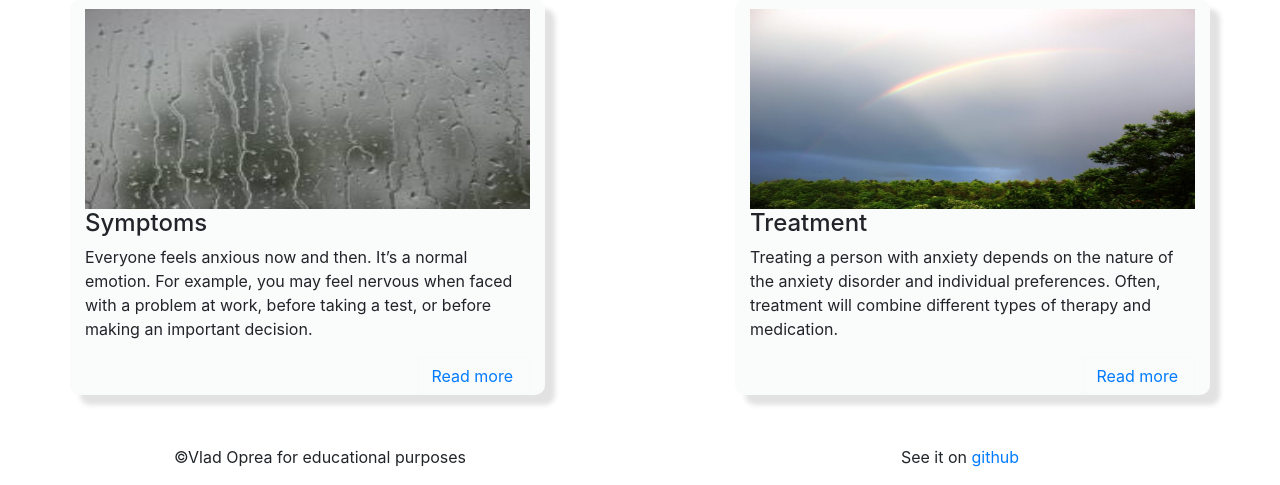
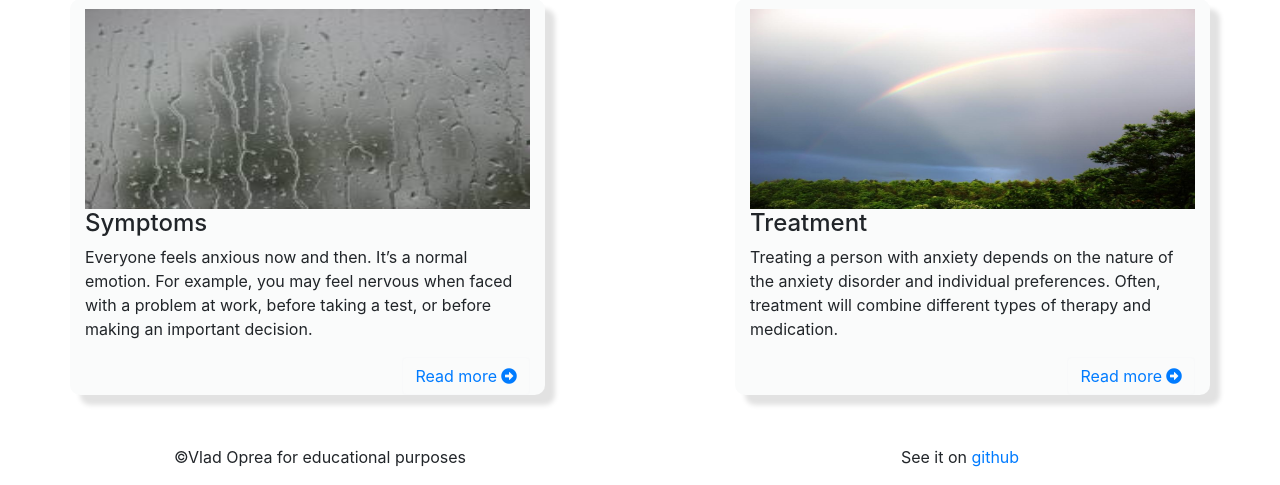
Before and after one commit to vladoprea/anxiety-treatment, a Flask app: page / in a window 1280 px wide. Shown: the part 735-1220 px from the top of the page. Run offline with Flask 2, Linux system fonts and the light colour scheme; some libraries are stand-ins or nearby versions.

Commit message:
Add fontawesome cdn link

```diff
--- a/templates/layout.html
+++ b/templates/layout.html
@@ -7,14 +7,17 @@
     <title>Anxiety</title>
     <!-- Add css file link-->
     <link rel="stylesheet" href="static/css/style.css">
-    <!-- Add bootstrap -->
+    <!-- Add bootstrap, font awesome -->
     <link rel="stylesheet" href="https://stackpath.bootstrapcdn.com/bootstrap/4.4.1/css/bootstrap.min.css">
+    <link rel="stylesheet" href="https://cdnjs.cloudflare.com/ajax/libs/font-awesome/5.13.0/css/all.min.css">
 </head>
 
 <body>
-
+    <!--Navigation-->
     {% include 'includes/_navbar.html' %}
+    <!--Main content-->
     {% block body %} {% endblock %}
+    <!--Footer-->
     {% include 'includes/_footer.html' %}
 
     <script src="https://stackpath.bootstrapcdn.com/bootstrap/4.4.1/js/bootstrap.min.js"></script>
```
